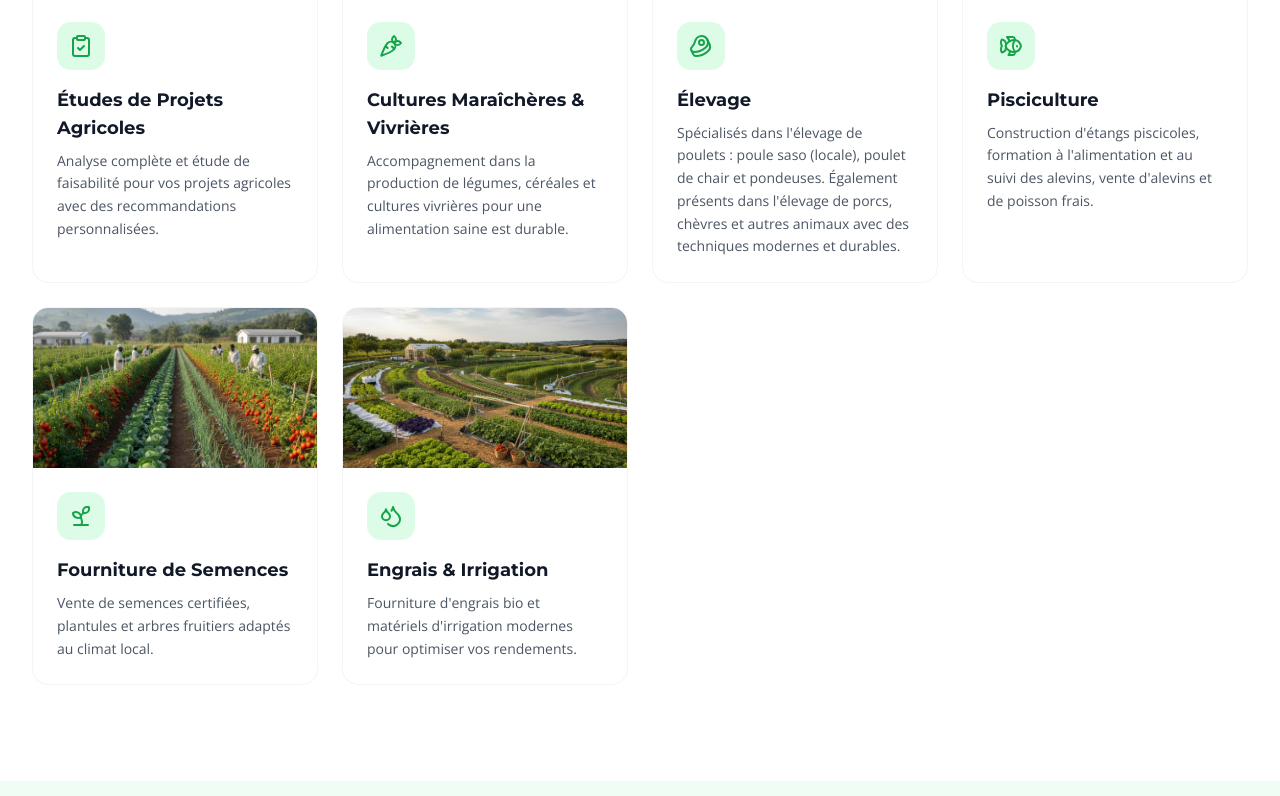
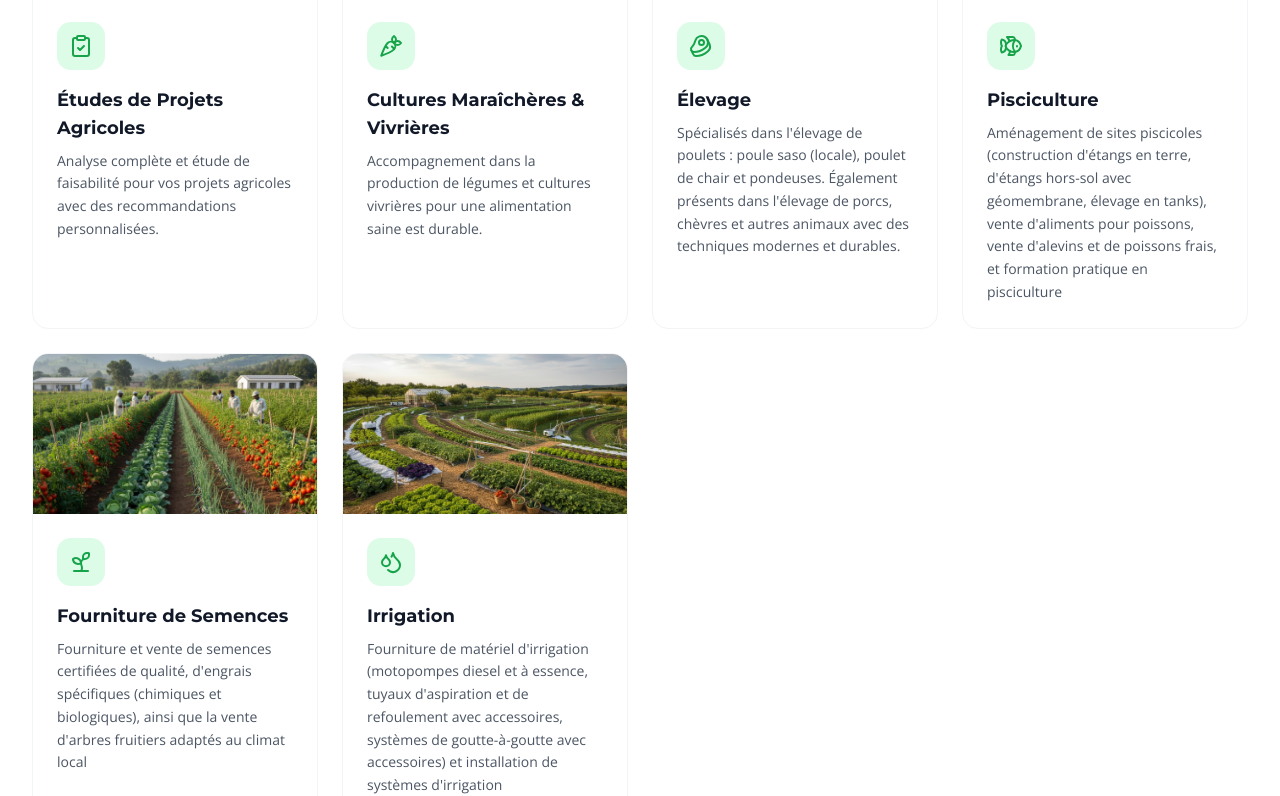
Before and after one commit to samkompany/elvagri, a React (Vite) app: page / in a window 1280 px wide. Shown: the part 1306-2102 px from the top of the page. Built offline with nearby package versions, Linux system fonts and the light colour scheme.

Commit message:
Mise à jour des descriptions des services: suppression de 'céréales', amélioration des descriptions pisciculture, semences et irrigation

```diff
--- a/src/data/servicesData.ts
+++ b/src/data/servicesData.ts
@@ -29,7 +29,7 @@ export const servicesData: ServiceItem[] = [
     icon: Carrot,
     title: 'Cultures Maraîchères & Vivrières',
     description:
-      'Accompagnement dans la production de légumes, céréales et cultures vivrières pour une alimentation saine est durable.',
+      'Accompagnement dans la production de légumes et cultures vivrières pour une alimentation saine est durable.',
     cover: '/cl1.JPG',
     images: ['/cl1.JPG', '/cl2.jpeg', '/cl3.jpeg'],
   },
@@ -45,7 +45,7 @@ export const servicesData: ServiceItem[] = [
     icon: Fish,
     title: 'Pisciculture',
     description:
-      'Construction d\'étangs piscicoles, formation à l\'alimentation et au suivi des alevins, vente d\'alevins et de poisson frais.',
+      'Aménagement de sites piscicoles (construction d\'étangs en terre, d\'étangs hors-sol avec géomembrane, élevage en tanks), vente d\'aliments pour poissons, vente d\'alevins et de poissons frais, et formation pratique en pisciculture',
     cover: '/ps1.JPG',
     images: ['/ps1.JPG', '/ps2.JPG'],
   },
@@ -53,15 +53,15 @@ export const servicesData: ServiceItem[] = [
     icon: Sprout,
     title: 'Fourniture de Semences',
     description:
-      'Vente de semences certifiées, plantules et arbres fruitiers adaptés au climat local.',
+      'Fourniture et vente de semences certifiées de qualité, d\'engrais spécifiques (chimiques et biologiques), ainsi que la vente d\'arbres fruitiers adaptés au climat local',
     cover: '/vegetables.jpg',
     images: ['/vegetables.jpg'],
   },
   {
     icon: Droplets,
-    title: 'Engrais & Irrigation',
+    title: 'Irrigation',
     description:
-      'Fourniture d\'engrais bio et matériels d\'irrigation modernes pour optimiser vos rendements.',
+      'Fourniture de matériel d\'irrigation (motopompes diesel et à essence, tuyaux d\'aspiration et de refoulement avec accessoires, systèmes de goutte-à-goutte avec accessoires) et installation de systèmes d\'irrigation',
     cover: '/farming.jpg',
     images: ['/farming.jpg'],
   },
```
